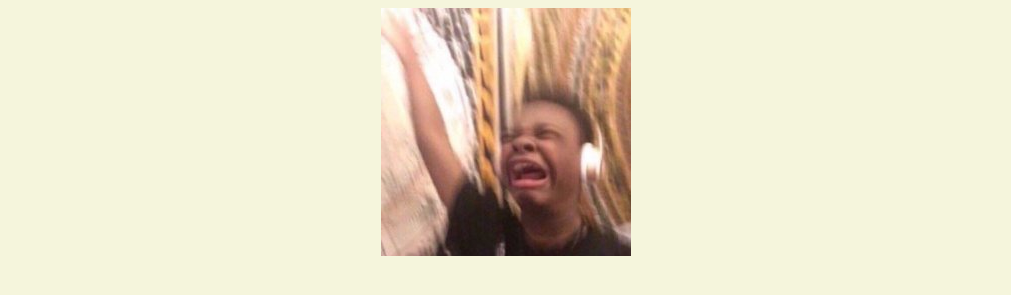
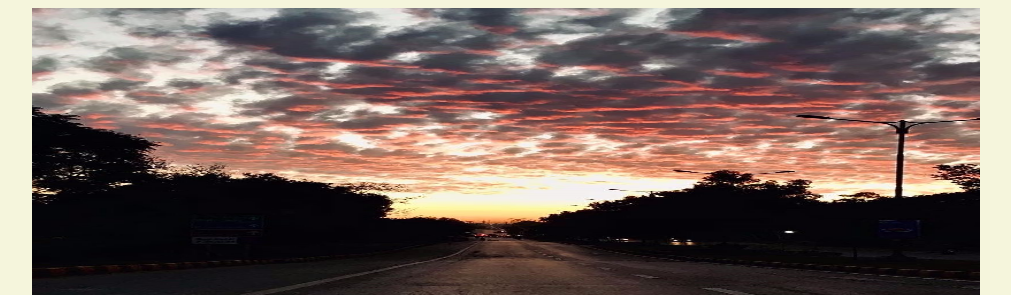
Before and after one commit to braza04/braza04.github.io, a plain HTML site: page resume.html in a window 1280 px wide. Shown: the top 295 px of the page, without its empty margins (134-1145 px from the left). Drawn offline with Linux system fonts and the light colour scheme.

Commit message:
Update resume.html

```diff
--- a/resume.html
+++ b/resume.html
@@ -11,7 +11,7 @@
     <meta name="robots" content="noindex, nofollow">
   </head>
   <body>
-      <img src="images/image2.jpg" alt="">
+      <img src="images/image1.jpeg" width=75% height=300px alt="Image">
       <h1>Bilal Raza</h1>
       <h4>Computer Science student at FAST NUCES ISB</h4>
       <p>Email: <a href="mailto:i221325@nu.edu.pk" target="_blank">i221325@nu.edu.pk</a></p>
```
